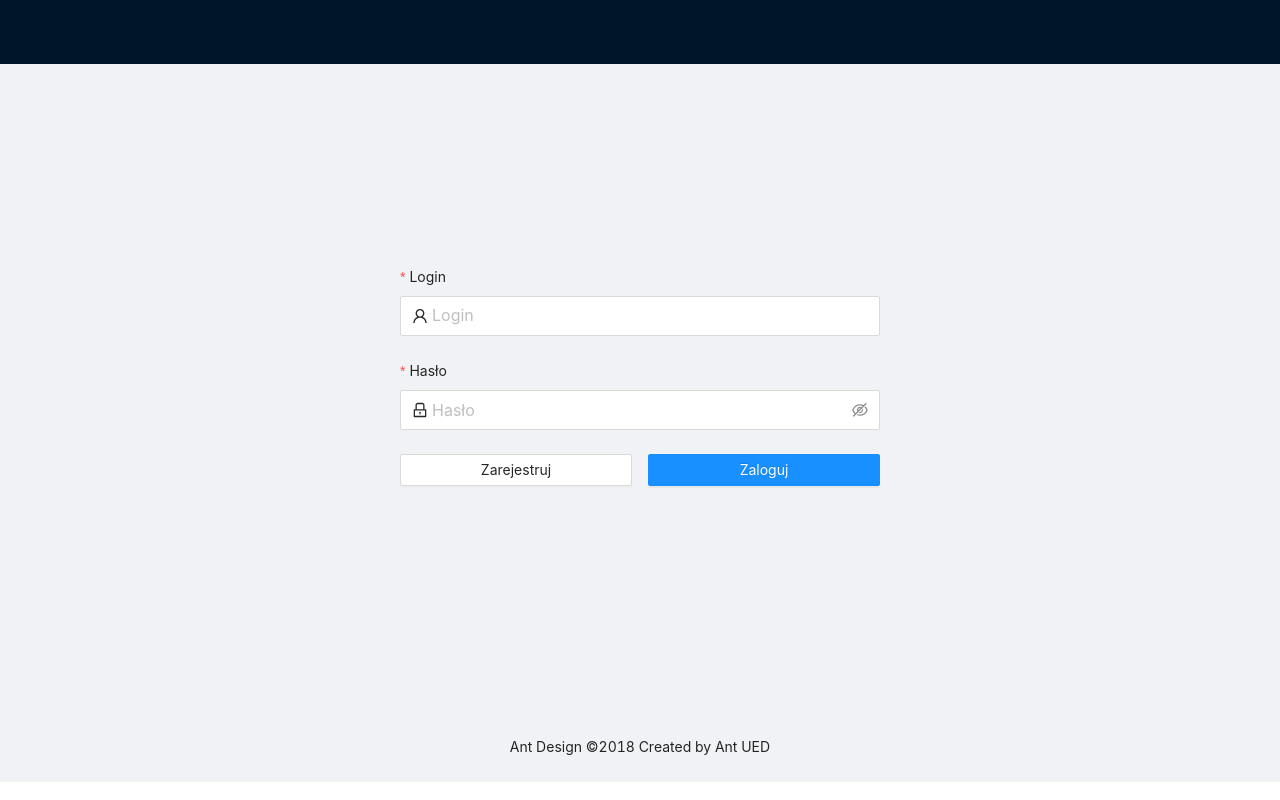
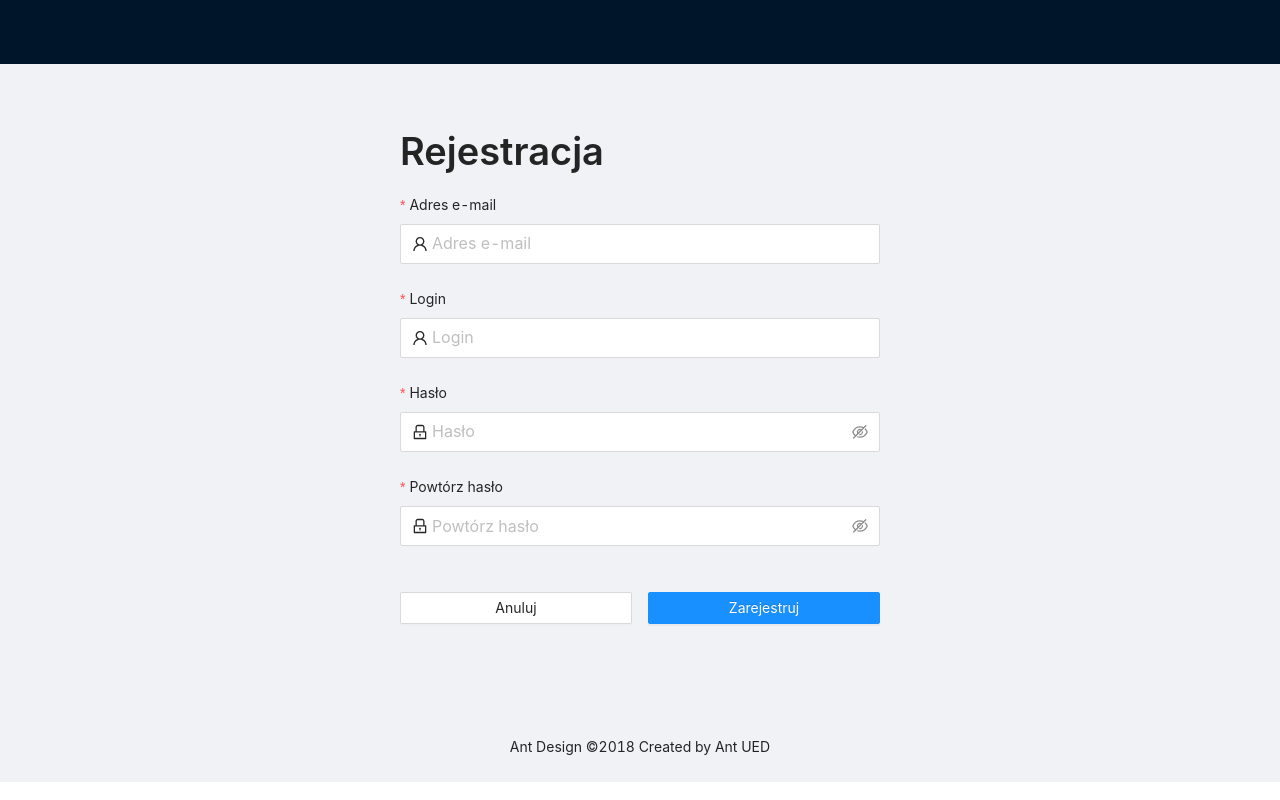
Before and after one commit to inzynierka/PatternRecogniser, a React (Create React App) app in the folder PatternRecogniser/ClientApp/: page /signin in a window 1280 px wide. Built offline with nearby package versions, Linux system fonts and the light colour scheme.

Commit message:
IN-29 Dodanie panelu rejestracji

```diff
--- a/PatternRecogniser/ClientApp/package.json
+++ b/PatternRecogniser/ClientApp/package.json
@@ -13,6 +13,7 @@
     "react": "^17.0.2",
     "react-dom": "^17.0.2",
     "react-email-validator": "^1.0.2",
+    "react-password-checklist": "^1.4.2",
     "react-redux": "^7.2.6",
     "react-router-dom": "^6.2.1",
     "react-scripts": "^5.0.1",
--- a/PatternRecogniser/ClientApp/src/components/AppRouter.tsx
+++ b/PatternRecogniser/ClientApp/src/components/AppRouter.tsx
@@ -3,6 +3,7 @@ import { Route, Routes } from "react-router-dom";
 import NotFound from './NotFound';
 import { globalContext } from '../reducers/GlobalStore';
 import Login from '../components/Login';
+import SignIn from '../components/Signin';
 
 
 export const AppRouter: React.FC = () => {
@@ -10,8 +11,14 @@ export const AppRouter: React.FC = () => {
 
   return (
       <Routes>
-            { !globalState.isUserAuthenticated && <Route path='*' element={<Login />}/> }
+            { !globalState.isUserAuthenticated &&
+              <>
+                <Route path='/signin' element={<SignIn />}/>
+                <Route path='*' element={<Login />}/>
+              </>
+            }
             <Route path='/login' element={<Login />}/>
+            <Route path='/signin' element={<SignIn />}/>
             <Route path='*' element={<NotFound />}/>
       </Routes>
   );
--- a/PatternRecogniser/ClientApp/src/components/Login.tsx
+++ b/PatternRecogniser/ClientApp/src/components/Login.tsx
@@ -5,6 +5,9 @@ import {useNavigate} from 'react-router-dom';
 import { useState } from 'react';
 import 'antd/dist/antd.min.css';
 import { globalContext } from '../reducers/GlobalStore';
+import { Typography } from 'antd';
+
+const { Title } = Typography;
 
 interface Props {
 }
@@ -21,7 +24,7 @@ export default function Login(props : Props) {
         dispatch({ type: 'SET_TOKEN', payload: token });
         dispatch({ type: 'SET_USER', payload: user.login });
         message.success('Logged in succesfully!');
-        navigate('/pattern-recogniser/home', {replace: true});
+        navigate('/home', {replace: true});
     }
 
     const demoLogin = (user : any) => {
@@ -38,7 +41,7 @@ export default function Login(props : Props) {
     }
 
     const signInHandler = () => {
-        //navigate('/pattern-recogniser/signin', {replace: true});
+        navigate('/signin', {replace: true});
     }
 
     return (
@@ -51,6 +54,8 @@ export default function Login(props : Props) {
                     className="login-form"
                     onFinish={loginHandler}
                 >
+                    <Title>Logowanie</Title>
+
                     <Form.Item name="login" label="Login"
                         rules={[
                             {
--- a/PatternRecogniser/ClientApp/src/components/NavMenu.tsx
+++ b/PatternRecogniser/ClientApp/src/components/NavMenu.tsx
@@ -43,7 +43,7 @@ export function NavMenu() {
       <Menu theme="dark" mode="horizontal" selectedKeys={getSelectedKeyFromPath()}>
           {
             globalState.isUserAuthenticated && avatarClicked &&
-              <Menu.Item key="logout" onClick={logout}><NavLink tag={Link} to="/login">Log out</NavLink></Menu.Item>
+              <Menu.Item key="logout" onClick={logout}><NavLink tag={Link} to="/login">Wyloguj</NavLink></Menu.Item>
           }
       </Menu>
 
--- /dev/null
+++ b/PatternRecogniser/ClientApp/src/components/Signin.tsx
@@ -0,0 +1,182 @@
+import { UserOutlined, LockOutlined } from '@ant-design/icons';
+import { Row, Button, Input, Form, message, Alert, Col, Space } from 'antd';
+import { useContext, useEffect } from 'react';
+import {useNavigate} from 'react-router-dom';
+import { useState } from 'react';
+import 'antd/dist/antd.min.css';
+import { globalContext } from '../reducers/GlobalStore';
+import { Typography } from 'antd';
+import PasswordChecklist from "react-password-checklist"
+
+const { Title } = Typography;
+
+interface Props {
+}
+
+export default function SignIn(props : Props) {
+    const [password, setPassword] = useState("")
+	const [passwordAgain, setPasswordAgain] = useState("")
+    const [correctPassword, setCorrectPassword] = useState(true);
+    const [form] = Form.useForm();
+    const { dispatch } = useContext(globalContext);
+    const navigate = useNavigate();
+
+    const successfullSignIn = (user : any, token : string) => {
+        dispatch({ type: 'AUTHENTICATE_USER', payload: true });
+        dispatch({ type: 'SET_TOKEN', payload: token });
+        dispatch({ type: 'SET_USER', payload: user.login });
+        message.success('Logged in succesfully!');
+        navigate('/home', {replace: true});
+    }
+
+    const signinHandler = (user : any) => {
+        successfullSignIn(user,"Bearer ");
+        navigate('/home', {replace: true});
+    }
+
+    const cancelHandler = () => {
+        navigate('/login', {replace: true});
+    }
+
+    const passwordValidate = (password : string) => {
+        const strongRegex = new RegExp("^(?=.*[a-z])(?=.*[A-Z])(?=.*[0-9])(?=.*[!@#\$%\^&\*])(?=.{8,})");
+        const result = strongRegex.test(password);
+        setCorrectPassword(result)
+        return result;
+    }
+
+    const testowanafunkcja = () => {
+        return (
+            <PasswordChecklist
+                rules={["minLength","specialChar","number","capital","match"]}
+                minLength={8}
+                value={password}
+                valueAgain={passwordAgain}
+                messages={{
+                    minLength: "Hasło zawiera więcej niż 8 znaków.",
+                    specialChar: "Hasło zawiera specjalne znaki.",
+                    number: "Hasło zawiera cyfrę.",
+                    capital: "Hasło zawiera wielka literę.",
+                    match: "Hasła są takie same.",
+                }}
+            />
+        )
+    }
+
+    return (
+        <div>
+            <Row justify="space-around" align="middle" style={{minHeight: "81vh" }}>
+                <Form
+                    layout='vertical'
+                    form={form}
+                    name="normal_signin"
+                    className="signin-form"
+                    onFinish={signinHandler}
+                >
+                    <Title>Rejestracja</Title>
+
+                    <Form.Item name="email" label="Adres e-mail"
+                        rules={[
+                            {
+                                required: true,
+                                message: 'Adres e-mail nie może być pusty!!',
+                            },
+                            {
+                                type: 'email',
+                                message: 'Proszę wprowadzić prawidłowy adres e-mail!'
+                            },
+                    ]}>
+                        <Input prefix={<UserOutlined className="site-form-item-icon" />} placeholder="Adres e-mail" size="large" style={{ width: "60vh" }}/>
+                    </Form.Item>
+
+                    <Form.Item name="login" label="Login"
+                        rules={[
+                            {
+                                required: true,
+                                message: 'Login nie może być pusty!',
+                            },
+                    ]}>
+                        <Input prefix={<UserOutlined className="site-form-item-icon" />} placeholder="Login" size="large" style={{ width: "60vh" }}/>
+                    </Form.Item>
+
+                    <Form.Item label="Hasło" name="password" hasFeedback
+                        rules={[
+                            {required: true, message: 'Proszę wprowadzić hasło!',},
+                            ({  }) => ({
+                                validator(_, value) {
+                                if (!value || passwordValidate(value)) {
+                                    return Promise.resolve();
+                                }
+                                return Promise.reject(new Error('Za słabe hasło!'));
+                                },
+                            }),
+                        ]}
+
+                    >
+                        <Input.Password
+                            prefix={<LockOutlined className="site-form-item-icon" />}
+                            type="password"
+                            placeholder="Hasło"
+                            size="large"
+                            onChange={e => setPassword(e.target.value)}
+                            style={{ width: "60vh" }}
+                        />
+                    </Form.Item>
+
+                    <Form.Item
+                        name="confirm"
+                        label="Powtórz hasło"
+                        dependencies={['password']}
+                        hasFeedback
+                        rules={[
+                        {
+                            required: true,
+                            message: 'Proszę powtórzyć hasło!',
+                        },
+                        ({ getFieldValue }) => ({
+                            validator(_, value) {
+                            if (!value || getFieldValue('password') === value) {
+                                return Promise.resolve();
+                            }
+                            return Promise.reject(new Error('Wprowadzone hasła nie są takie same!'));
+                            },
+                        }),
+                        ]}
+                    >
+                        <Input.Password
+                            prefix={<LockOutlined className="site-form-item-icon" />}
+                            type="password"
+                            placeholder="Powtórz hasło"
+                            onChange={e => setPasswordAgain(e.target.value)}
+                            size="large"
+                            style={{ width: "60vh" }}
+                        />
+                    </Form.Item>
+
+                    {
+                        !correctPassword &&
+                        <Alert
+                        message="Niepoprawne hasło"
+                        description={testowanafunkcja()}
+                        type="error"
+                        showIcon
+                        />
+                    }
+
+
+
+                    <br />
+
+                    <Form.Item>
+                        <Row justify="space-between" style={{ width: "60vh" }}>
+                            <Button type="default" className="login-form-button" onClick={() => cancelHandler()} style={{width: "29vh" }}>Anuluj</Button>
+                            <Button type="primary" htmlType="submit" className="login-form-button" style={{width: "29vh" }}>Zarejestruj</Button>
+                        </Row>
+                    </Form.Item>
+
+                </Form>
+            </Row>
+        </div>
+    );
+
+}
```
Also changed, not shown: 1 other file (tests, documents, lock files or other folders). Lines whose indentation alone changed are shown as unchanged.
